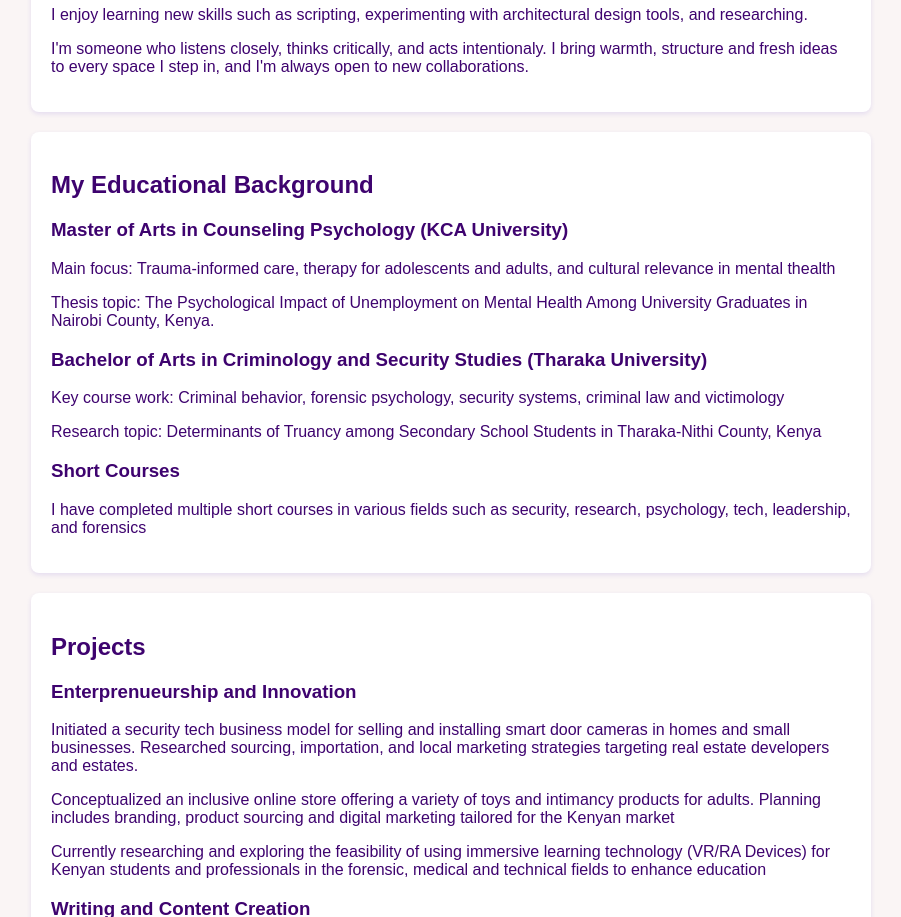
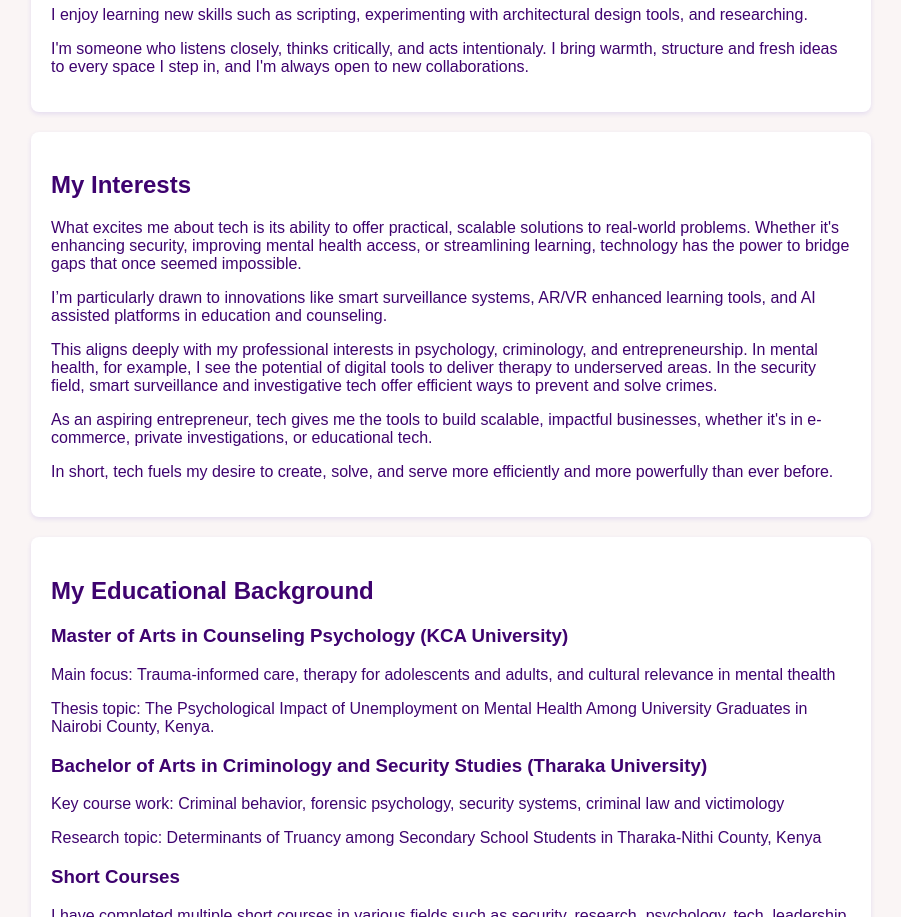
Before and after one commit to AnneNjugi/anne-portfolio-new, a plain HTML site: page docs/index.html in a window 1280 px wide. Shown: the part 700-1617 px from the top of the page, without its empty margins (189-1090 px from the left). Drawn offline with Linux system fonts and the light colour scheme.

Commit message:
update content

```diff
--- a/docs/index.html
+++ b/docs/index.html
@@ -14,6 +14,7 @@
         <li><a href="#programming languages">Programming Languages</a></li>
         <li><a href="#about section"> About</a></li>
         <li><a href="#educational background"> Educational Background</a></li>
+        <li><a href="#interests"> Interests</a>/li>
         <li><a href="#projects">Projects</a></li>
         <li><a href="#contact">Contact</a></li>
       </ul>
@@ -37,6 +38,15 @@
     <p>Outside of psychology, I'm endlessly curious. I've explored tech tools for investigative work, drafted business plans for security startups, and written children's stories and mental health content that blend creativity with purpose.</p>
     <p>I enjoy learning new skills such as scripting, experimenting with architectural design tools, and researching.
     <p>I'm someone who listens closely, thinks critically, and acts intentionaly. I bring warmth, structure and fresh ideas to every space I step in, and I'm always open to new collaborations.</p>
+  </section>
+
+  <section id="interests">
+    <h2> My Interests</h2>
+    <p>What excites me about tech is its ability to offer practical, scalable solutions to real-world problems. Whether it's enhancing security, improving mental health access, or streamlining learning, technology has the power to bridge gaps that once seemed impossible.</p>
+    <p>I’m particularly drawn to innovations like smart surveillance systems, AR/VR enhanced learning tools, and AI assisted platforms in education and counseling.</p>
+    <p>This aligns deeply with my professional interests in psychology, criminology, and entrepreneurship. In mental health, for example, I see the potential of digital tools to deliver therapy to underserved areas. In the security field, smart surveillance and investigative tech offer efficient ways to prevent and solve crimes.</p>
+    <p>As an aspiring entrepreneur, tech gives me the tools to build scalable, impactful businesses, whether it's in e-commerce, private investigations, or educational tech.</p>
+    <p>In short, tech fuels my desire to create, solve, and serve more efficiently and more powerfully than ever before.</p>
   </section>
 
   <section id="educational background">
```
